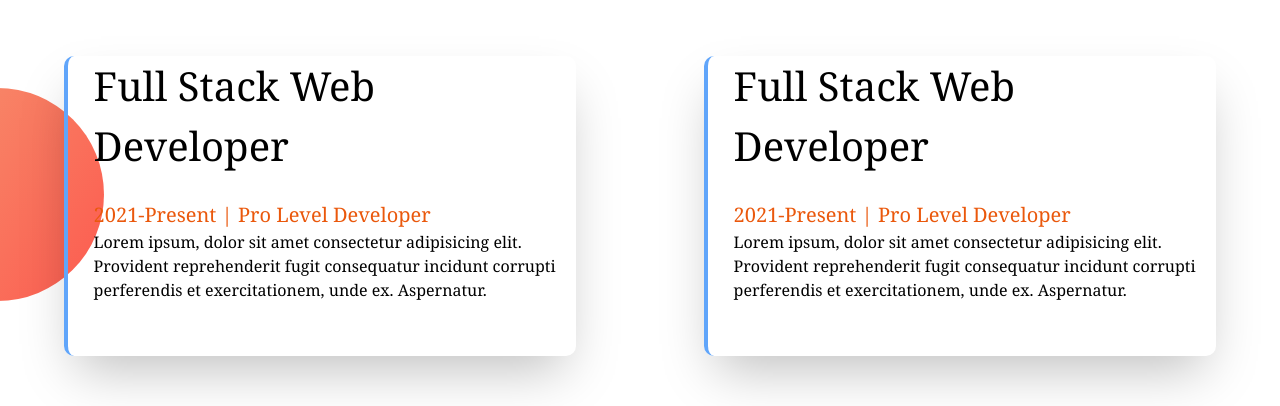
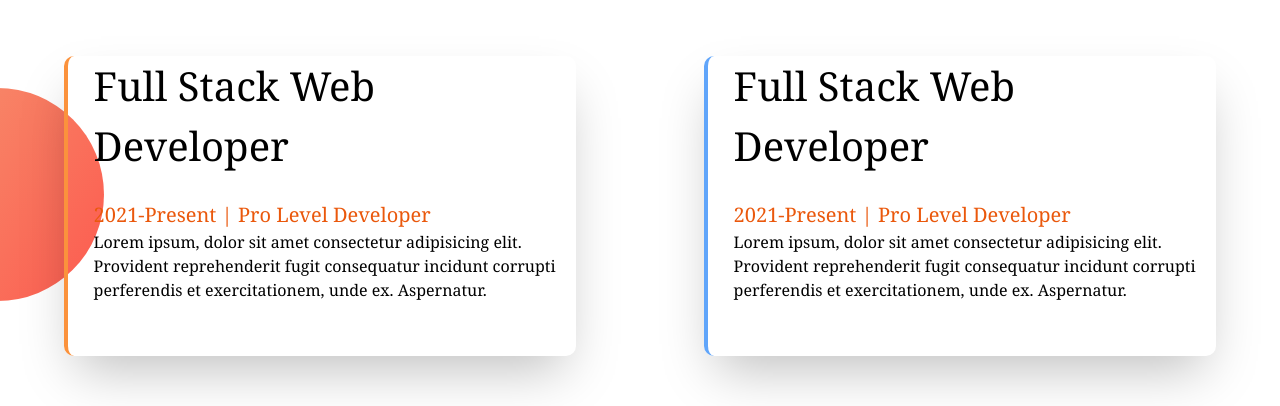
Before and after one commit to dev-moshfiqul/Myprotfolio, a plain HTML site: page index.html in a window 1280 px wide. Shown: the part 1256-1662 px from the top of the page. Drawn offline with nearby package versions, Linux system fonts and the light colour scheme.

Commit message:
Update index.html

```diff
--- a/index.html
+++ b/index.html
@@ -51,7 +51,7 @@
         </section>
         <section class="w-full h-[500px] items-center bg-no-repeat bg-center bg-left" style="background-image: url(images/exp-bg.png);">
             <h1 class="text-5xl ml-[50px]">Experiences</h1>
-            <div class="w-2/5 h-[300px] m-[5%] pl-[2%] float-left text-left shadow-2xl rounded-[10px] border-l-4 border-blue-400 ">
+            <div class="w-2/5 h-[300px] m-[5%] pl-[2%] float-left text-left shadow-2xl rounded-[10px] border-l-4 border-orange-400 ">
                 <h1 class="text-[40px]"> Full Stack Web Developer</h1>
                 <br>
                 <h2 class="text-[20px] text-orange-600">2021-Present | Pro Level Developer</h2>
```
